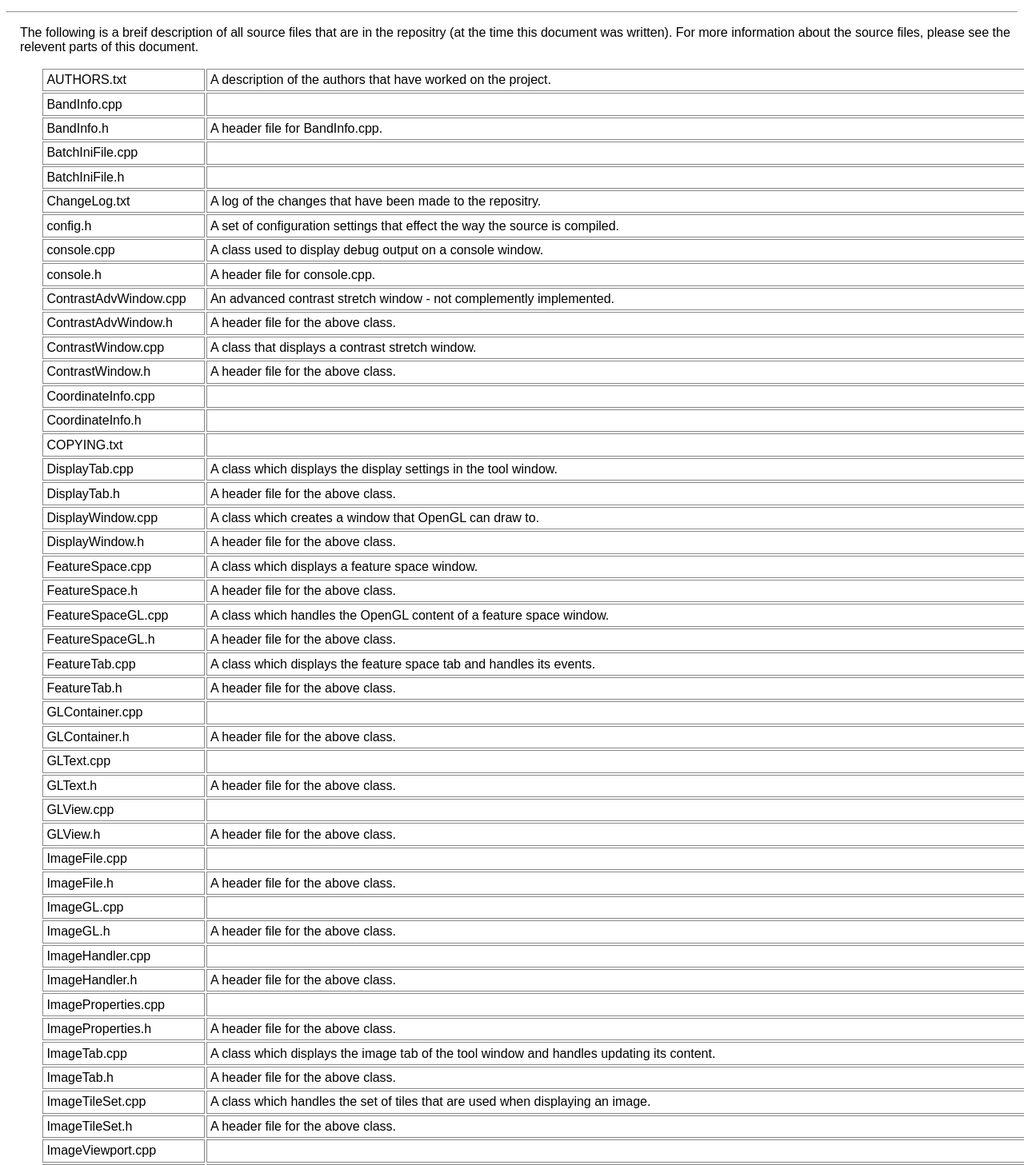
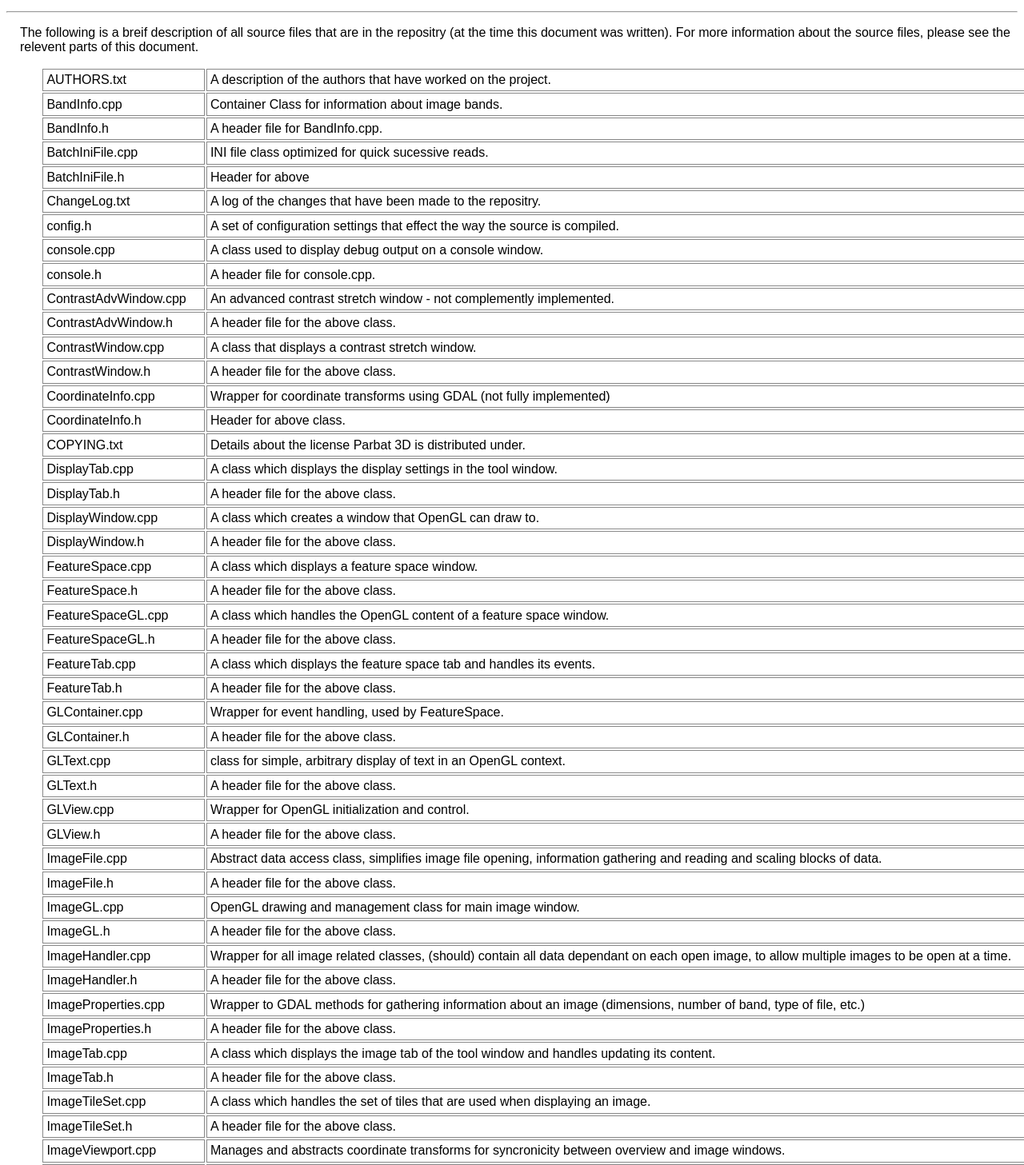
Before and after one commit to rowanj/Parbat3D, a plain HTML site: page doc/technical/description_of_files.html in a window 1280 px wide. Shown: the part 88-1545 px from the top of the page at 80% size. Drawn offline with Linux system fonts and the light colour scheme.

Commit message:
Updated description_of_files.html, added package_structure.html.

```diff
--- a/doc/technical/description_of_files.html
+++ b/doc/technical/description_of_files.html
@@ -43,7 +43,7 @@ project.</td>
 
       <td>BandInfo.cpp</td>
 
-      <td>&nbsp;</td>
+      <td>Container Class for information about image bands.</td>
 
     </tr>
 
@@ -59,7 +59,7 @@ project.</td>
 
       <td>BatchIniFile.cpp</td>
 
-      <td>&nbsp;</td>
+      <td>INI file class optimized for quick sucessive reads.</td>
 
     </tr>
 
@@ -67,7 +67,7 @@ project.</td>
 
       <td>BatchIniFile.h</td>
 
-      <td>&nbsp;</td>
+      <td>Header for above</td>
 
     </tr>
 
@@ -127,7 +127,7 @@ implemented.</td>
 
       <td>ContrastWindow.cpp</td>
 
-      <td> A class that displays a contrast stretch window.</td>
+      <td>A class that displays a contrast stretch window.</td>
 
     </tr>
 
@@ -135,7 +135,7 @@ implemented.</td>
 
       <td>ContrastWindow.h</td>
 
-      <td> A header file for the above class.</td>
+      <td>A header file for the above class.</td>
 
     </tr>
 
@@ -143,7 +143,7 @@ implemented.</td>
 
       <td>CoordinateInfo.cpp</td>
 
-      <td>&nbsp;</td>
+      <td>Wrapper for coordinate transforms using GDAL (not fully implemented)</td>
 
     </tr>
 
@@ -151,7 +151,7 @@ implemented.</td>
 
       <td>CoordinateInfo.h</td>
 
-      <td>&nbsp;</td>
+      <td>Header for above class.</td>
 
     </tr>
 
@@ -159,7 +159,7 @@ implemented.</td>
 
       <td>COPYING.txt</td>
 
-      <td>&nbsp;</td>
+      <td>Details about the license Parbat 3D is distributed under.</td>
 
     </tr>
 
@@ -242,7 +242,7 @@ handles its events.</td>
 
       <td>FeatureTab.h</td>
 
-      <td> A header file for the above class.</td>
+      <td>A header file for the above class.</td>
 
     </tr>
 
@@ -250,7 +250,7 @@ handles its events.</td>
 
       <td>GLContainer.cpp</td>
 
-      <td>&nbsp;</td>
+      <td>Wrapper for event handling, used by FeatureSpace.</td>
 
     </tr>
 
@@ -266,7 +266,7 @@ handles its events.</td>
 
       <td>GLText.cpp</td>
 
-      <td>&nbsp;</td>
+      <td>class for simple, arbitrary display of text in an OpenGL context.</td>
 
     </tr>
 
@@ -282,7 +282,7 @@ handles its events.</td>
 
       <td>GLView.cpp</td>
 
-      <td>&nbsp;</td>
+      <td>Wrapper for OpenGL initialization and control.</td>
 
     </tr>
 
@@ -290,7 +290,7 @@ handles its events.</td>
 
       <td>GLView.h</td>
 
-      <td> A header file for the above class.</td>
+      <td>A header file for the above class.</td>
 
     </tr>
 
@@ -298,7 +298,7 @@ handles its events.</td>
 
       <td>ImageFile.cpp</td>
 
-      <td>&nbsp;</td>
+      <td>Abstract data access class, simplifies image file opening, information gathering and reading and scaling blocks of data.</td>
 
     </tr>
 
@@ -306,7 +306,7 @@ handles its events.</td>
 
       <td>ImageFile.h</td>
 
-      <td> A header file for the above class.</td>
+      <td>A header file for the above class.</td>
 
     </tr>
 
@@ -314,7 +314,7 @@ handles its events.</td>
 
       <td>ImageGL.cpp</td>
 
-      <td>&nbsp;</td>
+      <td>OpenGL drawing and management class for main image window.</td>
 
     </tr>
 
@@ -322,7 +322,7 @@ handles its events.</td>
 
       <td>ImageGL.h</td>
 
-      <td> A header file for the above class.</td>
+      <td>A header file for the above class.</td>
 
     </tr>
 
@@ -330,7 +330,7 @@ handles its events.</td>
 
       <td>ImageHandler.cpp</td>
 
-      <td>&nbsp;</td>
+      <td>Wrapper for all image related classes, (should) contain all data dependant on each open image, to allow multiple images to be open at a time.</td>
 
     </tr>
 
@@ -338,7 +338,7 @@ handles its events.</td>
 
       <td>ImageHandler.h</td>
 
-      <td> A header file for the above class.</td>
+      <td>A header file for the above class.</td>
 
     </tr>
 
@@ -346,7 +346,7 @@ handles its events.</td>
 
       <td>ImageProperties.cpp</td>
 
-      <td>&nbsp;</td>
+      <td>Wrapper to GDAL methods for gathering information about an image (dimensions, number of band, type of file, etc.)</td>
 
     </tr>
 
@@ -396,7 +396,7 @@ when displaying an image.</td>
 
       <td>ImageViewport.cpp</td>
 
-      <td>&nbsp;</td>
+      <td>Manages and abstracts coordinate transforms for syncronicity between overview and image windows.</td>
 
     </tr>
 
@@ -559,7 +559,7 @@ application. </td>
 
       <td>PointsHash.h</td>
 
-      <td>&nbsp;</td>
+      <td>Consistent header definitions for hash table for Feature Space.</td>
 
     </tr>
 
@@ -567,7 +567,7 @@ application. </td>
 
       <td>point_texture.c</td>
 
-      <td></td>
+      <td>Contains the texture used by the feature space for points (not currently enabled by default)</td>
 
     </tr>
 
@@ -682,8 +682,7 @@ file.</td>
 
       <td>ROIWindow.cpp</td>
 
-      <td>A class which creates the ROI Window and handles its
-events.</td>
+      <td>A class which creates the ROI Window and handles its events.</td>
 
     </tr>
 
@@ -699,8 +698,7 @@ events.</td>
 
       <td>rsrc.rc</td>
 
-      <td>A file which defines the application's resources - eg.
-menu bar and icons.</td>
+      <td>A file which defines the application's resources - eg. menu bar and icons.</td>
 
     </tr>
 
@@ -724,8 +722,7 @@ menu bar and icons.</td>
 
       <td>Settings.cpp</td>
 
-      <td>A class which handles reading and writing settings to
-the settings file.</td>
+      <td>A class which handles reading and writing settings to the settings file.</td>
 
     </tr>
 
@@ -741,8 +738,7 @@ the settings file.</td>
 
       <td>StickyWindowManager.cpp</td>
 
-      <td>A class which handles snapping windows together and
-moving connected windows.</td>
+      <td>A class which handles snapping windows together and moving connected windows.</td>
 
     </tr>
 
@@ -758,8 +754,7 @@ moving connected windows.</td>
 
       <td>StringUtils.cpp</td>
 
-      <td>&nbsp;A class that contains some string handling
-utilities.</td>
+      <td>A class that contains some string handling utilities.</td>
 
     </tr>
 
@@ -767,7 +762,7 @@ utilities.</td>
 
       <td>StringUtils.h</td>
 
-      <td> A header file for the above class.</td>
+      <td>A header file for the above class.</td>
 
     </tr>
 
@@ -825,7 +820,7 @@ switching between tabs.</td>
 
       <td>ViewportListener.cpp</td>
 
-      <td>&nbsp;</td>
+      <td>Abstract class for receiving events about viewport changes (used by OverviewGL and ImageGL.)</td>
 
     </tr>
 
```
Also changed, not shown: doc/technical/package_structure.html (added, +27 -0 lines).
